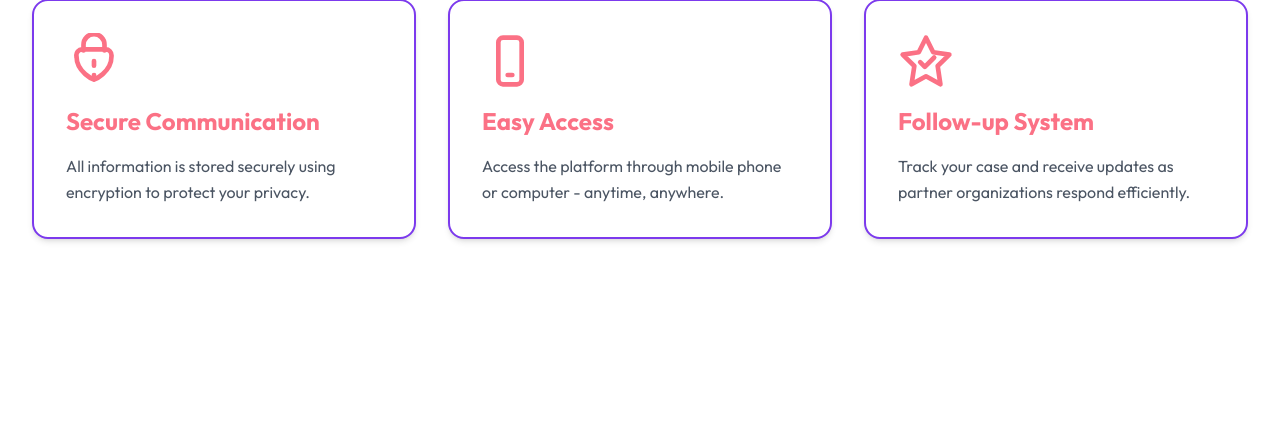
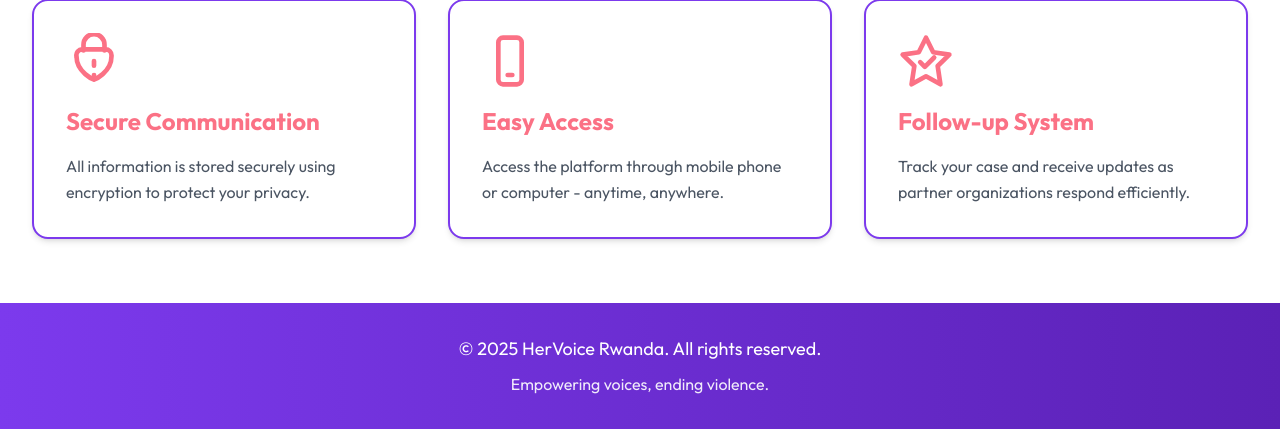
Before and after one commit to Ange290/HerVoice-Rwanda, a PHP site: page / in a window 1280 px wide. Shown: the part 1167-1596 px from the top of the page. Before the commit the page ends 1409 px from the top, so only its background shows below. Run offline with PHP 8.4, Linux system fonts and the light colour scheme.

Commit message:
feat:  add footer

```diff
--- a/index.html
+++ b/index.html
@@ -122,5 +122,9 @@
               </div>
         </section>
         </div>
+         <footer class="bg-gradient-to-r from-violet-600 to-violet-800 text-white text-center py-8 mt-16">
+        <p class="text-lg">&copy; 2025 HerVoice Rwanda. All rights reserved.</p>
+        <p class="mt-2 opacity-90">Empowering voices, ending violence.</p>
+    </footer>
 </body>
 </html>
--- a/src/output.css
+++ b/src/output.css
@@ -587,6 +587,14 @@ video {
   margin-bottom: 3rem;
 }
 
+.mt-16{
+  margin-top: 4rem;
+}
+
+.mt-2{
+  margin-top: 0.5rem;
+}
+
 .inline-block{
   display: inline-block;
 }
@@ -849,6 +857,10 @@ video {
   opacity: 0.95;
 }
 
+.opacity-90{
+  opacity: 0.9;
+}
+
 .shadow-lg{
   --tw-shadow: 0 10px 15px -3px rgb(0 0 0 / 0.1), 0 4px 6px -4px rgb(0 0 0 / 0.1);
   --tw-shadow-colored: 0 10px 15px -3px var(--tw-shadow-color), 0 4px 6px -4px var(--tw-shadow-color);
```
